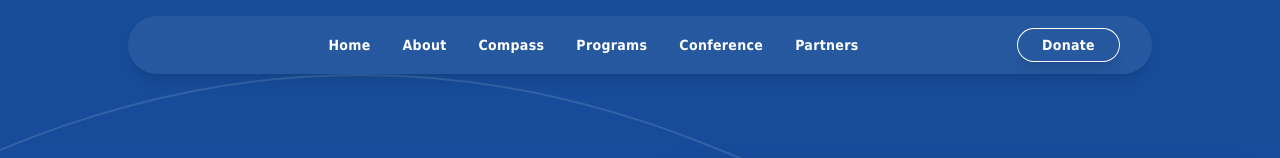
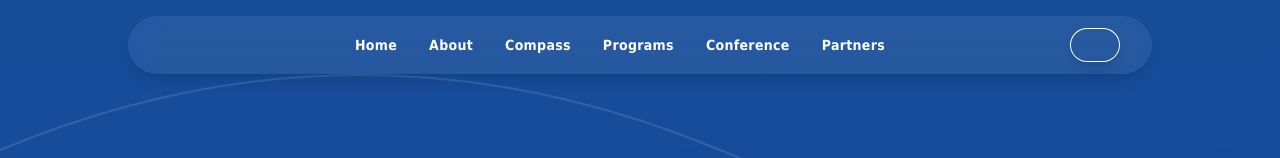
Before and after one commit to K-njeru/gwisdom, a Next.js app: page / in a window 1280 px wide. Shown: the top 158 px of the page. Built offline with nearby package versions, Linux system fonts and the light colour scheme.

Commit message:
`Removed "Donate" text from Navbar donate link`

```diff
--- a/src/components/Navbar.tsx
+++ b/src/components/Navbar.tsx
@@ -73,7 +73,7 @@ export default function Navbar() {
               href="/donate"
               className="text-sm font-semibold leading-6 text-white bg-transparent px-6 py-2 rounded-full shadow-lg ring-1 ring-white hover:bg-white/10 hover:shadow-xl transition-all duration-300 hover:-translate-y-1"
             >
-              Donate
+
             </Link>
           </div>
         </div>
```
